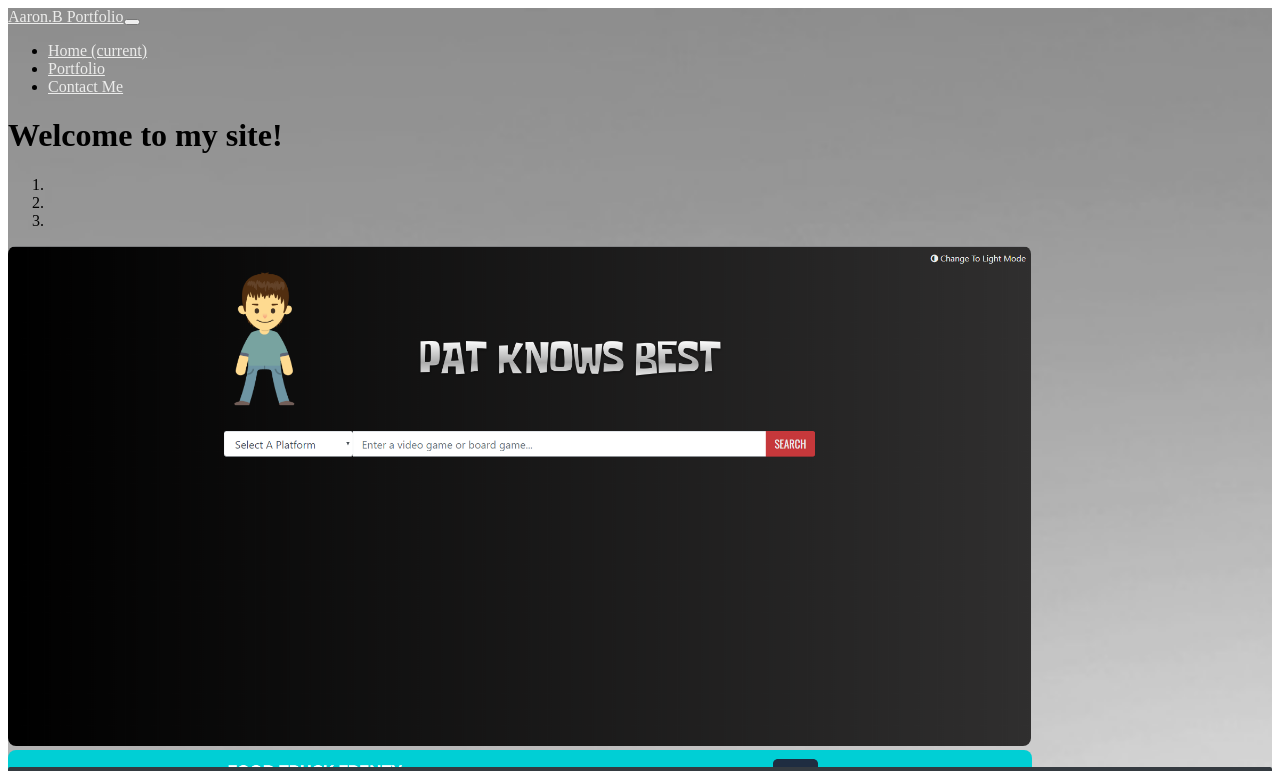
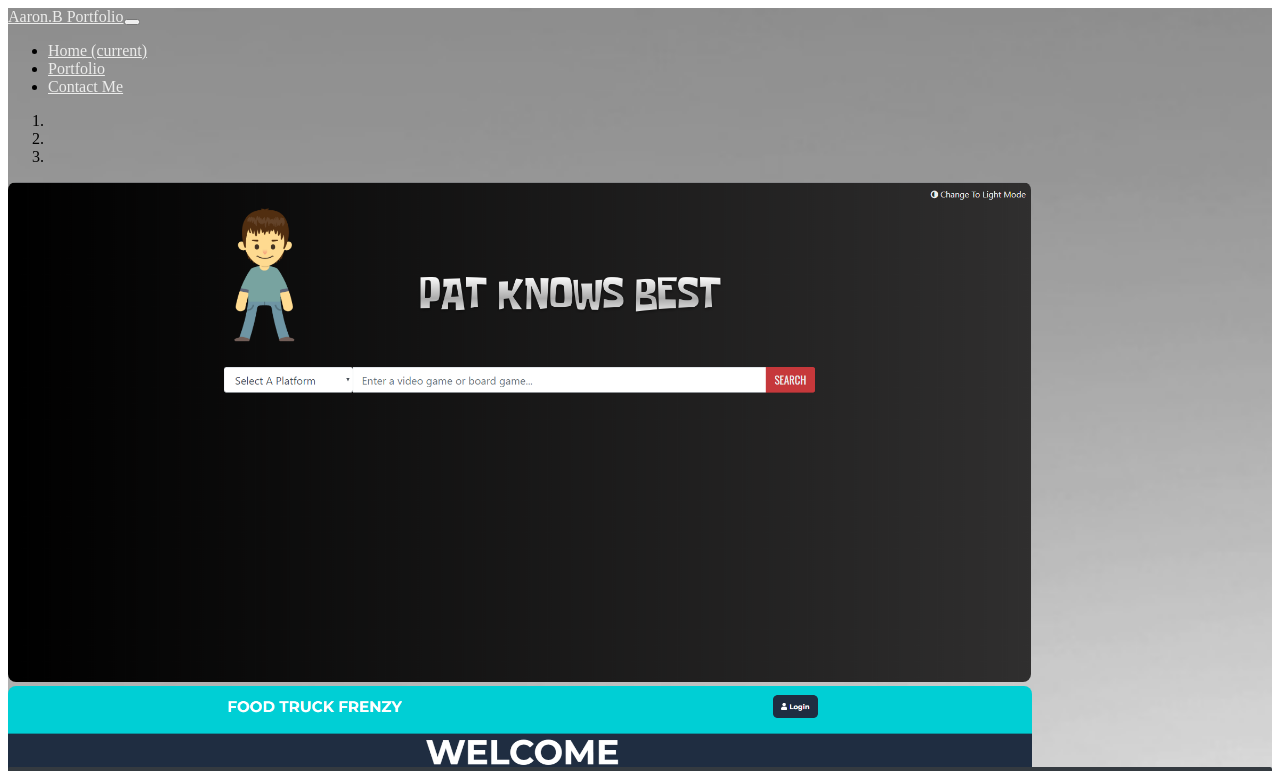
Before and after one commit to ASuicidalCow/Portfolio, a React (Create React App) app: page / in a window 1280 px wide. Shown: the top 771 px of the page. Built offline with nearby package versions, Linux system fonts and the light colour scheme; the HTML template or start-up script is replaced by a standard one.

Commit message:
changed text in the css and removed some lines

```diff
--- a/src/components/Carousel/index.js
+++ b/src/components/Carousel/index.js
@@ -8,9 +8,8 @@ export class BootstrapCarousel extends React.Component {
   render() {
     return (
       <div className='container mt-5 '>
-        <div className='container-fluid mb-5'>
+        <div >
 
-          <h1 className='text-center'>Welcome to my site!</h1>
         </div>
         <Carousel className='w-100 h-10' id='carousel'>
           <Carousel.Item>
--- a/src/components/Footer/style.css
+++ b/src/components/Footer/style.css
@@ -10,4 +10,5 @@
   font-family: Verdana, Geneva, Tahoma, sans-serif;
   padding: bottom .4;
   margin-top: 10%;
+  color: floralwhite;
 }
```
